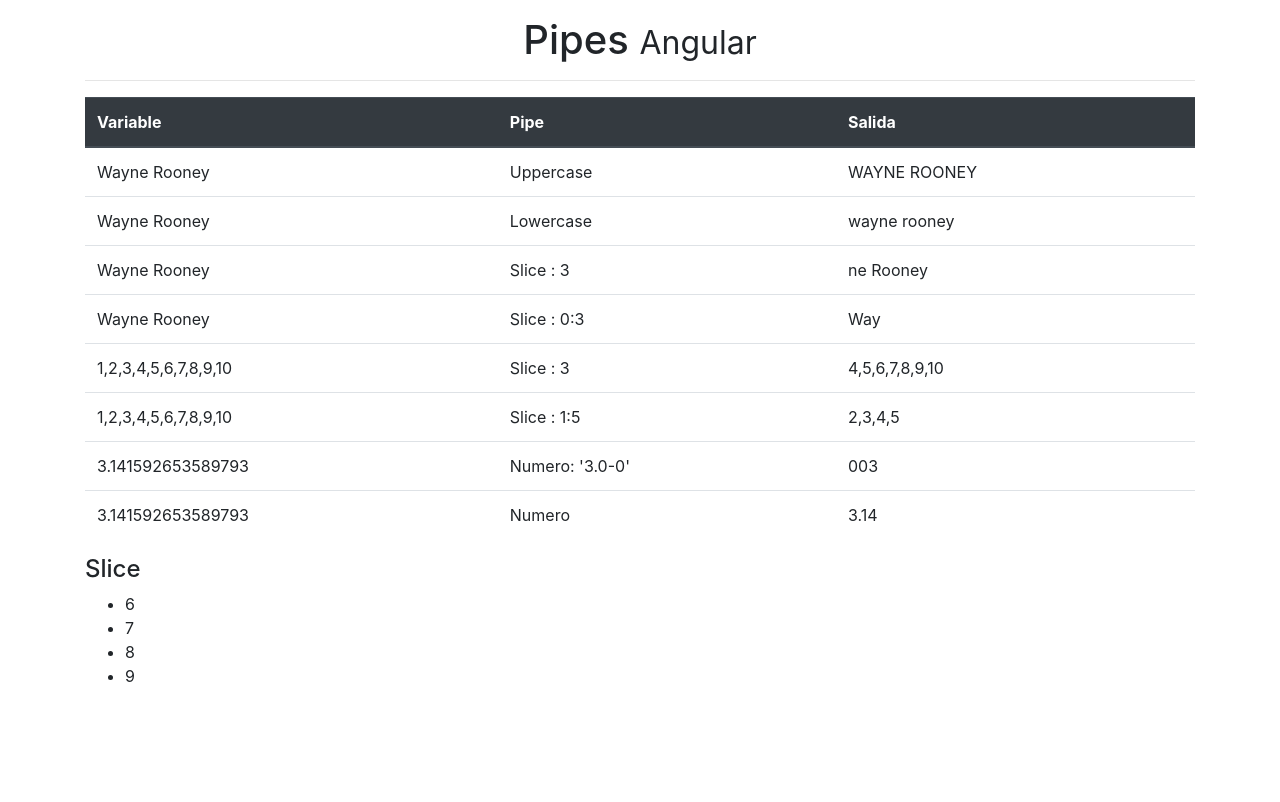
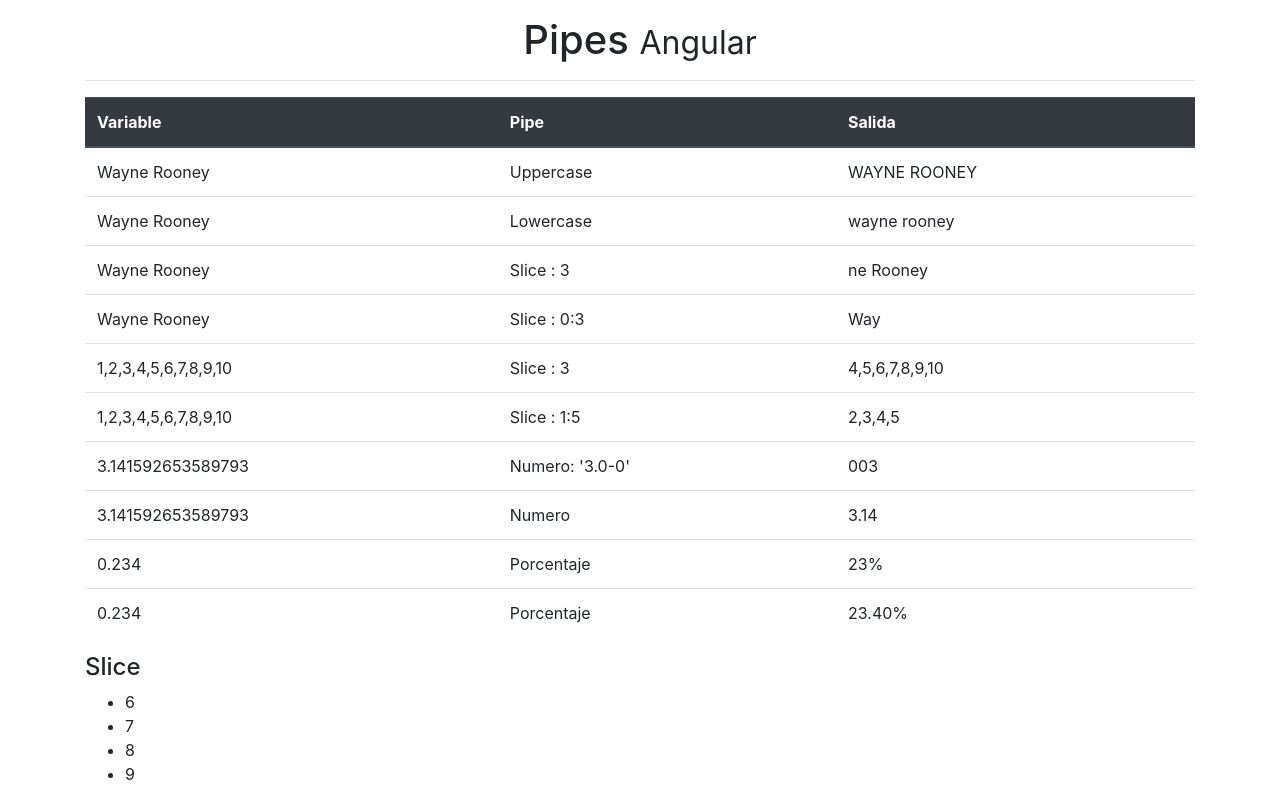
Before and after one commit to ferjavi40/Pipes-Angular, an Angular app: page / in a window 1280 px wide. Built offline with nearby package versions, Linux system fonts and the light colour scheme.

Commit message:
pipe porcentaje

```diff
--- a/src/app/app.component.html
+++ b/src/app/app.component.html
@@ -62,6 +62,18 @@
           <td>{{PI | number:'.0-2'  }}</td>
         </tr>
 
+        <tr>
+          <td>{{porcentaje}}</td>
+          <td>Porcentaje</td>
+          <td>{{porcentaje | percent  }}</td>
+        </tr>
+
+        <tr>
+          <td>{{porcentaje}}</td>
+          <td>Porcentaje</td>
+          <td>{{porcentaje | percent: '2.2-2' }}</td>
+        </tr>
+
       </tbody>
 
     </table>
--- a/src/app/app.component.ts
+++ b/src/app/app.component.ts
@@ -13,4 +13,6 @@ export class AppComponent {
 
   PI: number = Math.PI;
 
+  porcentaje: number = 0.234;
+
 }
```
